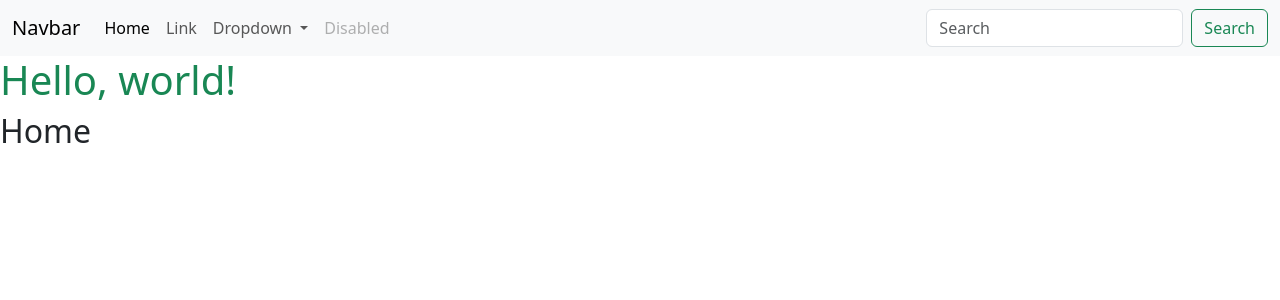
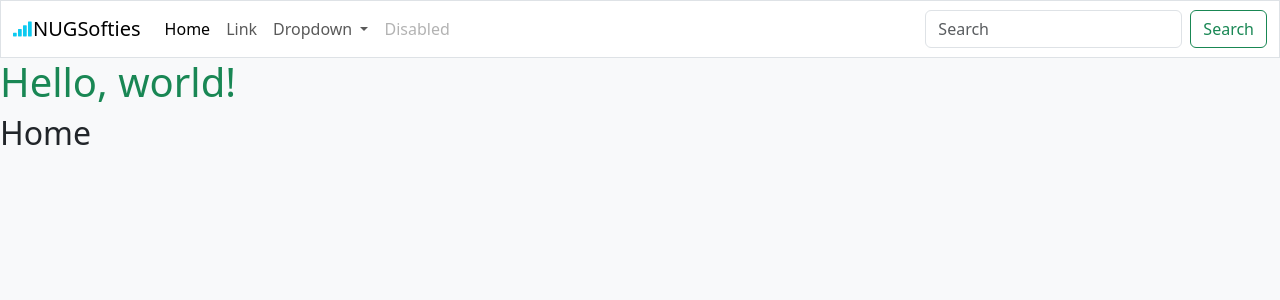
Before and after one commit to TrippleA-Ashaba/google-analytics-clone, a Django app: page / in a window 1280 px wide. Shown: the top 300 px of the page. Run offline with Django 4.2, Linux system fonts and the light colour scheme.

Commit message:
Add Navbar

```diff
--- a/settings/urls.py
+++ b/settings/urls.py
@@ -14,9 +14,9 @@ Including another URLconf
     1. Import the include() function: from django.urls import include, path
     2. Add a URL to urlpatterns:  path('blog/', include('blog.urls'))
 """
+from django.conf import settings
 from django.contrib import admin
-from django.urls import path, include
-from django.conf import settings
+from django.urls import include, path
 
 urlpatterns = [path("admin/", admin.site.urls), path("", include("apps.core.urls"))]
 
--- a/templates/base.html
+++ b/templates/base.html
@@ -8,9 +8,12 @@
 			rel="stylesheet"
 			integrity="sha384-4bw+/aepP/YC94hEpVNVgiZdgIC5+VKNBQNGCHeKRQN+PtmoHDEXuppvnDJzQIu9"
 			crossorigin="anonymous" />
+		<link
+			rel="stylesheet"
+			href="https://cdn.jsdelivr.net/npm/bootstrap-icons@1.10.5/font/bootstrap-icons.css" />
 		<title>Document</title>
 	</head>
-	<body>
+	<body class="bg-body-tertiary">
 		{% include 'partials/navbar.html' %}
 		<h1 class="text-success">Hello, world!</h1>
 		{% block content %} {% endblock %}
--- a/templates/core/home.html
+++ b/templates/core/home.html
@@ -1,3 +1,4 @@
 {% extends 'base.html' %} {% block content %}
 <h2>Home</h2>
+<!--  -->
 {% endblock %}
--- a/templates/partials/navbar.html
+++ b/templates/partials/navbar.html
@@ -1,6 +1,6 @@
-<nav class="navbar navbar-expand-lg bg-body-tertiary">
+<nav class="navbar navbar-expand-lg bg-white border">
 	<div class="container-fluid">
-		<a class="navbar-brand" href="#">Navbar</a>
+		<a class="navbar-brand" href="#"><i class="bi bi-reception-4 text-info"></i>NUGSofties</a>
 		<button
 			class="navbar-toggler"
 			type="button"
```
